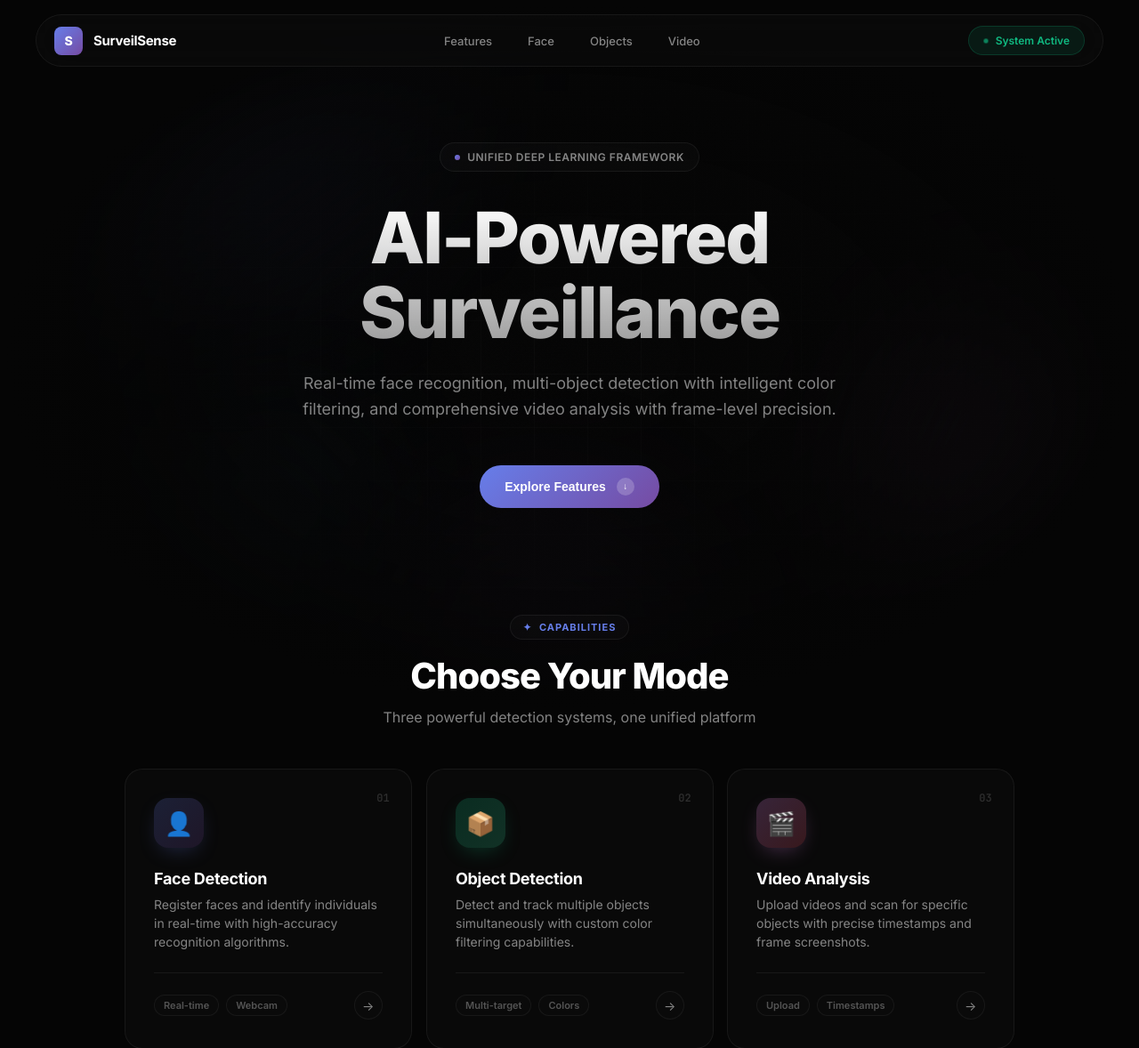
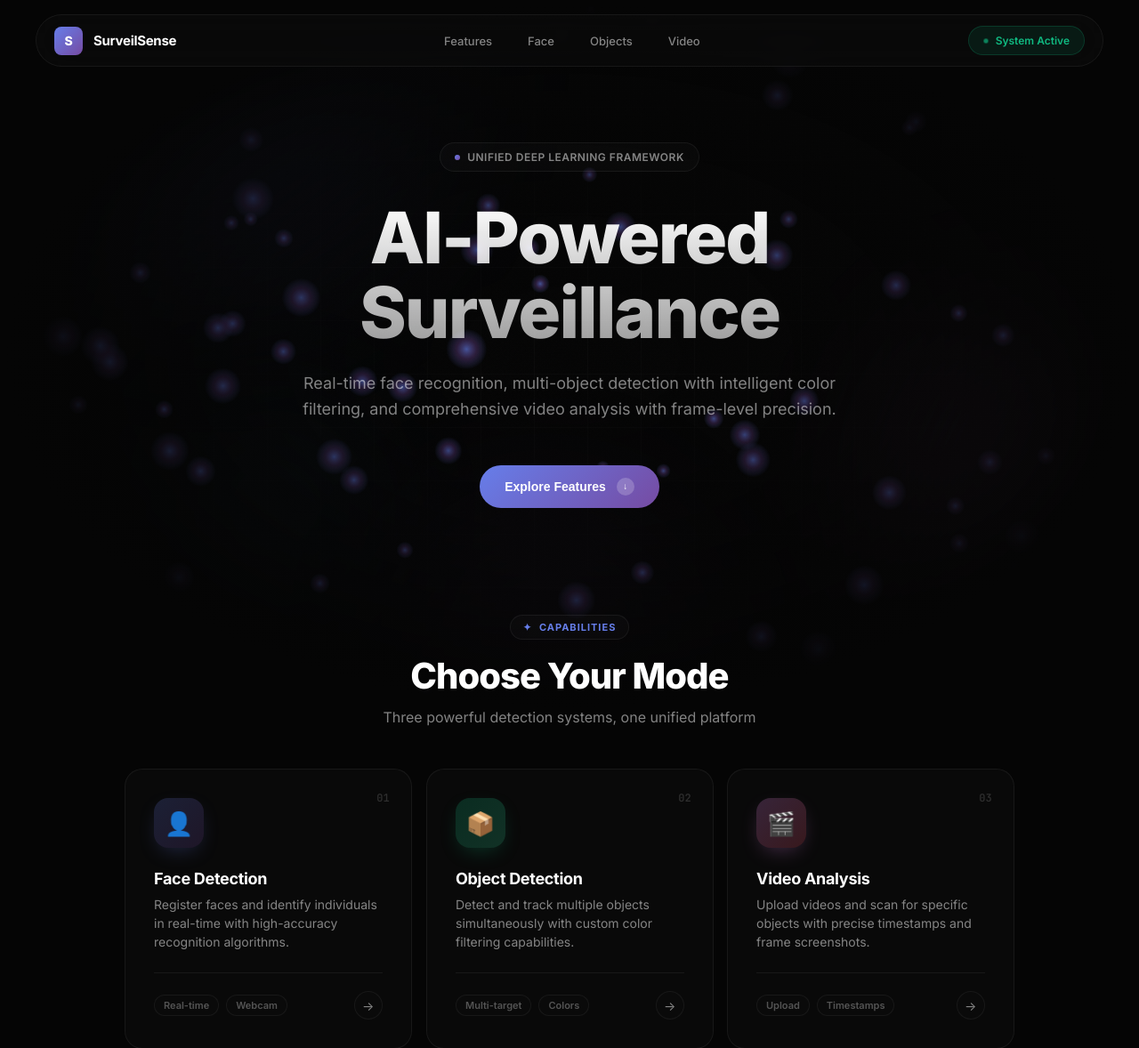
Before and after one commit to josephkappen004/AI-Surveillance-System, a Flask app: page / in a window 1280 px wide. Shown: the top 1178 px of the page at 89% size. Run offline with Flask 3, Linux system fonts and the light colour scheme.

Commit message:
Add animated glow flow background to index.html

```diff
--- a/templates/index.html
+++ b/templates/index.html
@@ -1764,6 +1764,8 @@
 
 <!-- Animated Background -->
 <div class="bg-wrapper">
+    <canvas id="glowFlowCanvas" style="position:absolute;inset:0;z-index:0;"></canvas>
+
     <div class="gradient-orb orb-1"></div>
     <div class="gradient-orb orb-2"></div>
     <div class="gradient-orb orb-3"></div>
@@ -2688,5 +2690,61 @@ document.getElementById("uploadForm").onsubmit=function(e){
 // Init
 renderVideoTargetChips();
 </script>
+
+<script>
+// ==================== LIVE GLOW FLOW BACKGROUND ====================
+const canvas = document.getElementById("glowFlowCanvas");
+const ctx = canvas.getContext("2d");
+
+function resizeCanvas() {
+    canvas.width = window.innerWidth;
+    canvas.height = window.innerHeight;
+}
+resizeCanvas();
+window.addEventListener("resize", resizeCanvas);
+
+let particles = [];
+const PARTICLE_COUNT = 80;
+
+for (let i = 0; i < PARTICLE_COUNT; i++) {
+    particles.push({
+        x: Math.random() * canvas.width,
+        y: Math.random() * canvas.height,
+        vx: (Math.random() - 0.5) * 0.6,
+        vy: (Math.random() - 0.5) * 0.6,
+        size: Math.random() * 2 + 1
+    });
+}
+
+function draw() {
+    ctx.clearRect(0, 0, canvas.width, canvas.height);
+
+    for (let p of particles) {
+        p.x += p.vx;
+        p.y += p.vy;
+
+        if (p.x < 0 || p.x > canvas.width) p.vx *= -1;
+        if (p.y < 0 || p.y > canvas.height) p.vy *= -1;
+
+        const gradient = ctx.createRadialGradient(
+            p.x, p.y, 0,
+            p.x, p.y, p.size * 8
+        );
+        gradient.addColorStop(0, "rgba(102,126,234,0.8)");
+        gradient.addColorStop(0.5, "rgba(118,75,162,0.4)");
+        gradient.addColorStop(1, "rgba(102,126,234,0)");
+
+        ctx.fillStyle = gradient;
+        ctx.beginPath();
+        ctx.arc(p.x, p.y, p.size * 8, 0, Math.PI * 2);
+        ctx.fill();
+    }
+
+    requestAnimationFrame(draw);
+}
+
+draw();
+</script>
+
 </body>
 </html>
```
